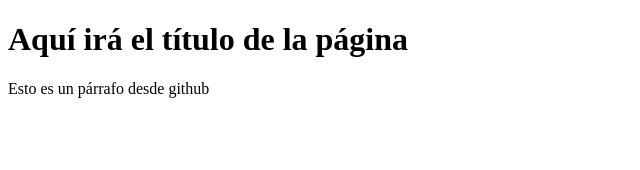
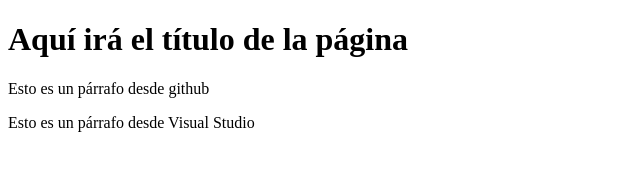
Before and after one commit to XosRod/Proxecto-web-empresa-C, a plain HTML site: page index.html in a window 1280 px wide. Shown: the whole page, without its empty margins (0-640 px from the left). Drawn offline with Linux system fonts and the light colour scheme.

Commit message:
Agregando segundo párrafo

```diff
--- a/index.html
+++ b/index.html
@@ -9,5 +9,6 @@
 <body>
     <h1>Aquí irá el título de la página</h1>
     <p>Esto es un párrafo desde github</p>
+    <p>Esto es un párrafo desde Visual Studio</p>
 </body>
 </html>
```
